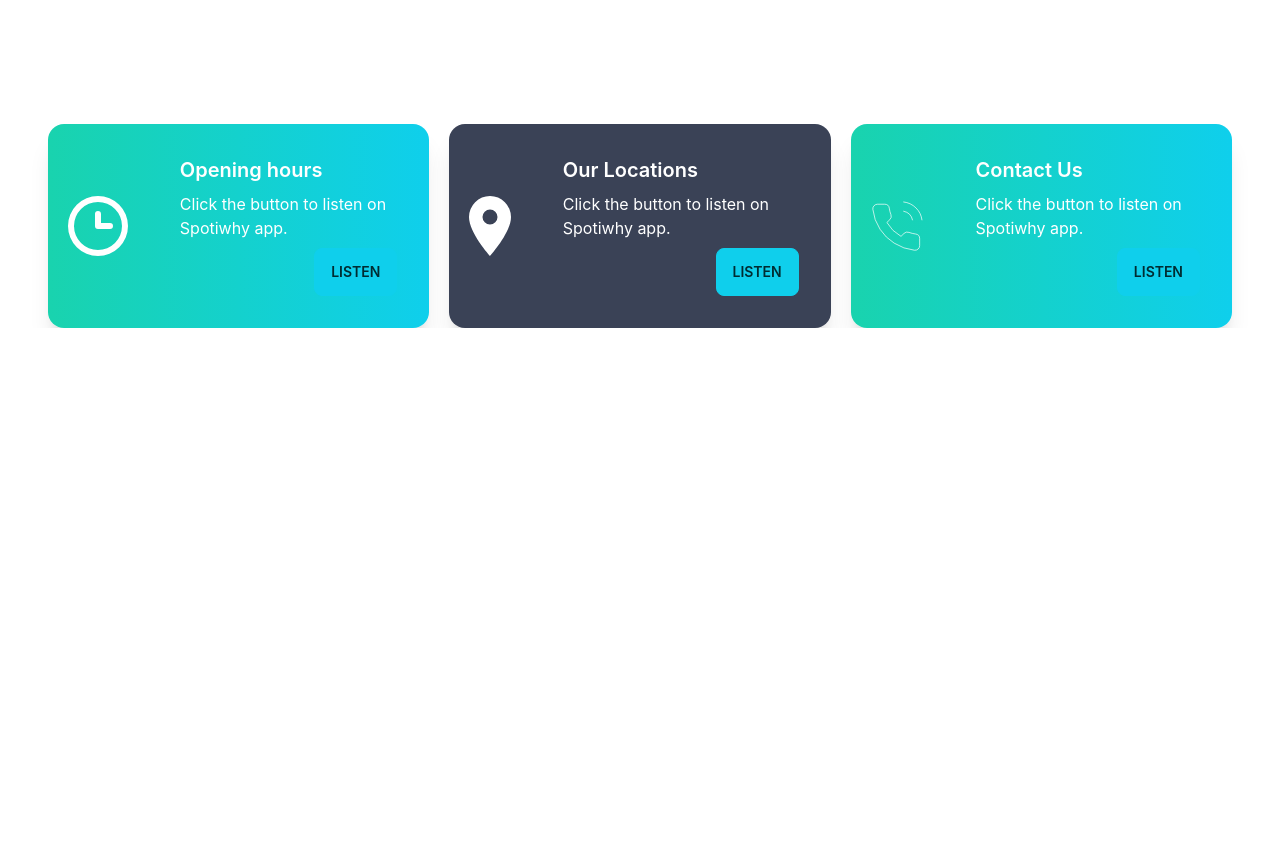
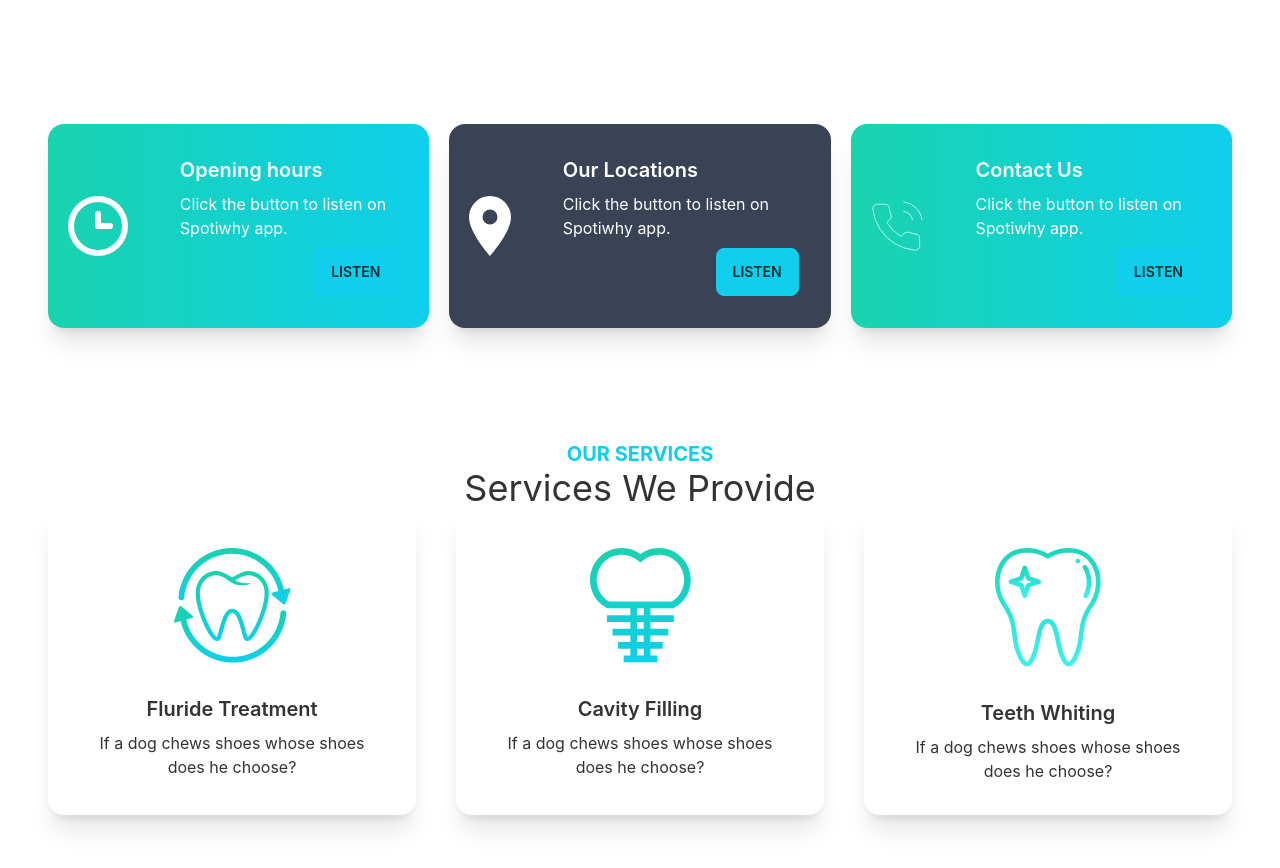
Before and after one commit to mohammadshariful/doctors-portal-client, a React (Create React App) app: page / in a window 1280 px wide. Shown: the part 740-1608 px from the top of the page. Before the commit the page ends 1068 px from the top, so only its background shows below. Built offline with nearby package versions, Linux system fonts and the light colour scheme.

Commit message:
services section added

```diff
--- a/src/Pages/Home/Banner.js
+++ b/src/Pages/Home/Banner.js
@@ -2,7 +2,7 @@
 import chair from "../../assets/images/chair.png";
 const Banner = () => {
   return (
-    <div className="hero min-h-screen px-12">
+    <div className="hero min-h-screen">
       <div className="hero-content flex-col lg:flex-row-reverse">
         <img src={chair} className="max-w-sm rounded-lg shadow-2xl" alt="" />
         <div>
--- a/src/Pages/Home/Home.js
+++ b/src/Pages/Home/Home.js
@@ -1,12 +1,14 @@
 import React from "react";
 import Banner from "./Banner";
 import Info from "./Info";
+import Services from "./Services";
 
 const Home = () => {
   return (
-    <div>
+    <div className="px-12">
       <Banner />
       <Info />
+      <Services />
     </div>
   );
 };
--- a/src/Pages/Home/Info.js
+++ b/src/Pages/Home/Info.js
@@ -5,7 +5,7 @@
 import InfoCard from "./InfoCard";
 const Info = () => {
   return (
-    <div className="grid grid-cols-1 lg:grid-cols-3 gap-5 px-12">
+    <div className="grid grid-cols-1 lg:grid-cols-3 gap-5">
       <InfoCard
         bgColor="bg-gradient-to-r from-secondary to-primary"
         cardTitle="Opening hours"
--- /dev/null
+++ b/src/Pages/Home/Service.js
@@ -0,0 +1,17 @@
+import React from "react";
+
+const Service = ({ service }) => {
+  return (
+    <div className="card lg:max-w-lg bg-base-100 shadow-xl">
+      <figure className="px-10 pt-10">
+        <img src={service.img} alt="Shoes" className="rounded-xl" />
+      </figure>
+      <div className="card-body items-center text-center">
+        <h2 className="card-title">{service.name}</h2>
+        <p>If a dog chews shoes whose shoes does he choose?</p>
+      </div>
+    </div>
+  );
+};
+
+export default Service;
--- /dev/null
+++ b/src/Pages/Home/Services.js
@@ -0,0 +1,44 @@
+import React from "react";
+import cavity from "../../assets/images/cavity.png";
+import Fluride from "../../assets/images/fluoride.png";
+import whiening from "../../assets/images/whitening.png";
+import Service from "./Service";
+const Services = () => {
+  const services = [
+    {
+      _id: 1,
+      name: "Fluride Treatment",
+      description: "",
+      img: Fluride,
+    },
+    {
+      _id: 2,
+      name: "Cavity Filling",
+      description: "",
+      img: cavity,
+    },
+    {
+      _id: 3,
+      name: "Teeth Whiting",
+      description: "",
+      img: whiening,
+    },
+  ];
+  return (
+    <div className="my-28">
+      <div className="text-center ">
+        <h3 className="text-primary text-xl font-bold uppercase">
+          Our Services
+        </h3>
+        <h2 className="text-4xl">Services We Provide</h2>
+      </div>
+      <div className="grid grid-cols-1 md:grid-cols-2 lg:grid-cols-3 gap-10">
+        {services.map((service) => (
+          <Service key={service._id} service={service} />
+        ))}
+      </div>
+    </div>
+  );
+};
+
+export default Services;
```
